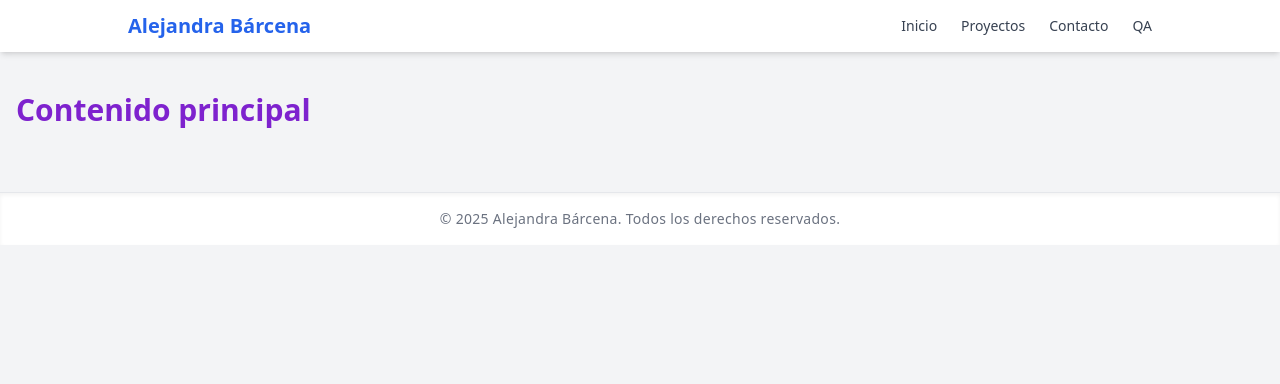
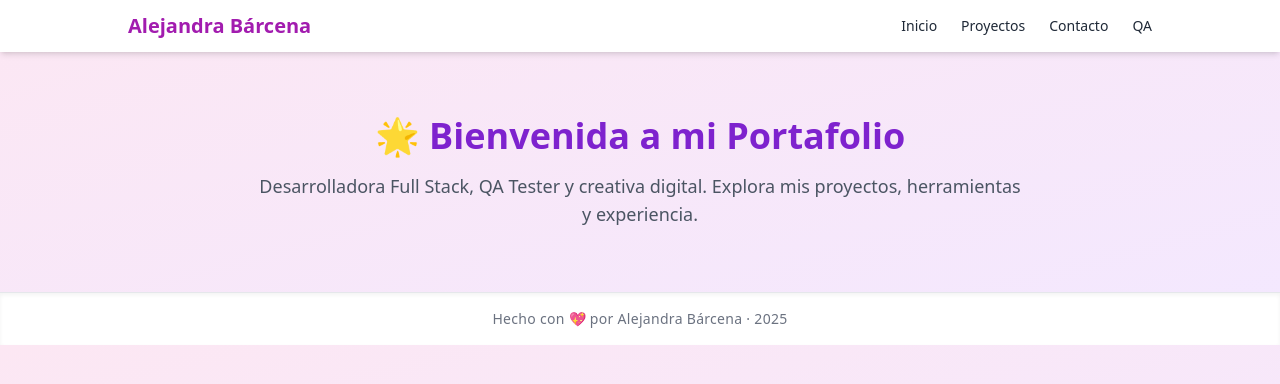
Before and after one commit to alejandrabarcena/fullstack-qa-portfolio, a plain HTML site: page index.html in a window 1280 px wide. Drawn offline with nearby package versions, Linux system fonts and the light colour scheme.

Commit message:
🚀 Crear index.html principal con navbar funcional

```diff
--- a/index.html
+++ b/index.html
@@ -3,34 +3,34 @@
 <head>
   <meta charset="UTF-8" />
   <meta name="viewport" content="width=device-width, initial-scale=1" />
-  <title>Nombre de la Página</title>
+  <title>🌐 Portafolio | Alejandra Bárcena</title>
   <script src="https://cdn.tailwindcss.com"></script>
   <link rel="stylesheet" href="style.css" />
 </head>
-<body class="bg-gray-100 text-gray-800 font-sans">
+<body class="bg-gradient-to-br from-pink-100 to-purple-100 text-gray-800 font-sans">
 
-  <!-- ✅ Aquí va el navbar -->
+  <!-- Navbar -->
   <nav class="bg-white shadow-md px-4 py-3 sticky top-0 z-10">
     <div class="max-w-5xl mx-auto flex justify-between items-center">
-      <h1 class="text-xl font-bold text-blue-600">Alejandra Bárcena</h1>
+      <h1 class="text-xl font-bold text-fuchsia-700">Alejandra Bárcena</h1>
       <ul class="hidden md:flex space-x-6 text-sm">
-        <li><a href="index.html" class="text-gray-700 hover:text-blue-600 font-medium">Inicio</a></li>
-        <li><a href="projects.html" class="text-gray-700 hover:text-blue-600 font-medium">Proyectos</a></li>
-        <li><a href="contact.html" class="text-gray-700 hover:text-blue-600 font-medium">Contacto</a></li>
-        <li><a href="qa.html" class="text-gray-700 hover:text-blue-600 font-medium">QA</a></li>
+        <li><a href="https://alejandrabarcena.github.io/fullstack-qa-portfolio/index.html" class="hover:text-fuchsia-600 font-medium">Inicio</a></li>
+        <li><a href="https://alejandrabarcena.github.io/fullstack-qa-portfolio/projects.html" class="hover:text-fuchsia-600 font-medium">Proyectos</a></li>
+        <li><a href="https://alejandrabarcena.github.io/fullstack-qa-portfolio/contact.html" class="hover:text-fuchsia-600 font-medium">Contacto</a></li>
+        <li><a href="https://alejandrabarcena.github.io/fullstack-qa-portfolio/qa.html" class="hover:text-fuchsia-600 font-medium">QA</a></li>
       </ul>
     </div>
   </nav>
 
-  <!-- Aquí empieza tu contenido -->
-  <main class="container mx-auto px-4 py-10">
-    <h2 class="text-3xl font-bold text-purple-700 mb-6">Contenido principal</h2>
-    <!-- ... -->
+  <!-- Bienvenida -->
+  <main class="max-w-3xl mx-auto text-center py-16">
+    <h2 class="text-4xl font-bold mb-4 text-purple-700">🌟 Bienvenida a mi Portafolio</h2>
+    <p class="text-lg text-gray-600">Desarrolladora Full Stack, QA Tester y creativa digital. Explora mis proyectos, herramientas y experiencia.</p>
   </main>
 
   <!-- Footer -->
   <footer class="bg-white text-center text-gray-500 text-sm py-4 shadow-inner">
-    &copy; 2025 Alejandra Bárcena. Todos los derechos reservados.
+    Hecho con 💖 por Alejandra Bárcena · 2025
   </footer>
 
 </body>
```
